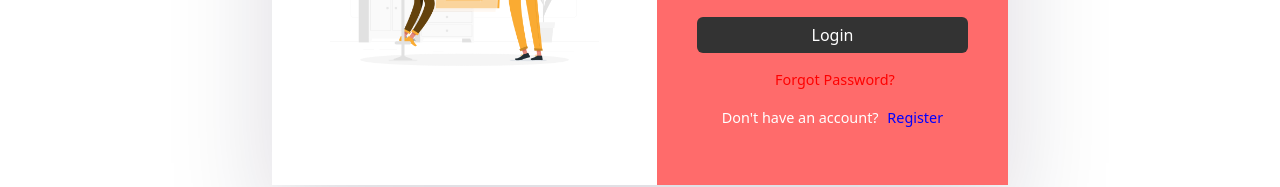
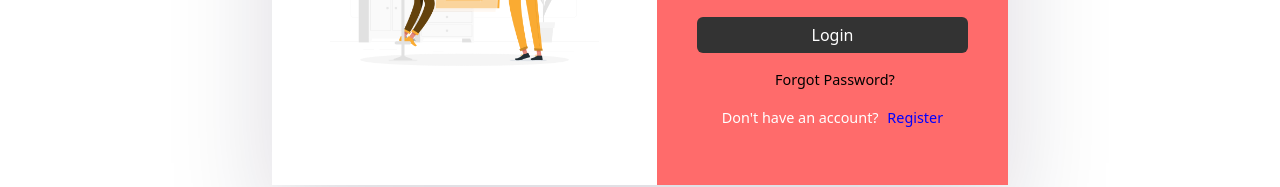
Before and after one commit to NutrinoDaya/Jordan-tourism-frontend, a React (Create React App) app: page /login in a window 1280 px wide. Shown: the part 395-582 px from the top of the page. Built offline with nearby package versions, Linux system fonts and the light colour scheme; a web font is replaced by a local one.

Commit message:
Update 3

```diff
--- a/src/Pages/Login.jsx
+++ b/src/Pages/Login.jsx
@@ -149,7 +149,7 @@ const Login = () => {
                   </Button>
                 </Form>
               <p>
-                <Link to="/forgotpassword" style={{ color: "red" }}>
+                <Link to="/forgotpassword" style={{ color: "black" }}>
                   {t.forgot}
                 </Link>
               </p>
```
